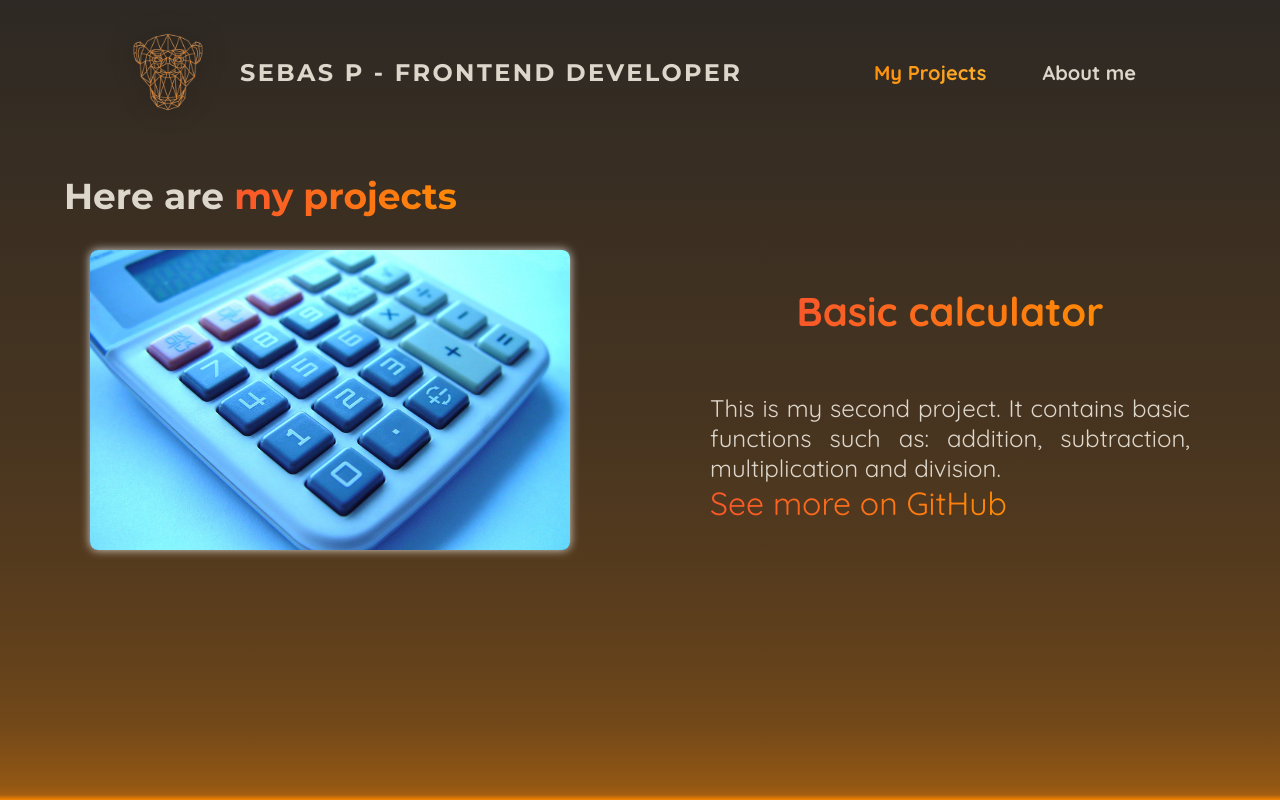
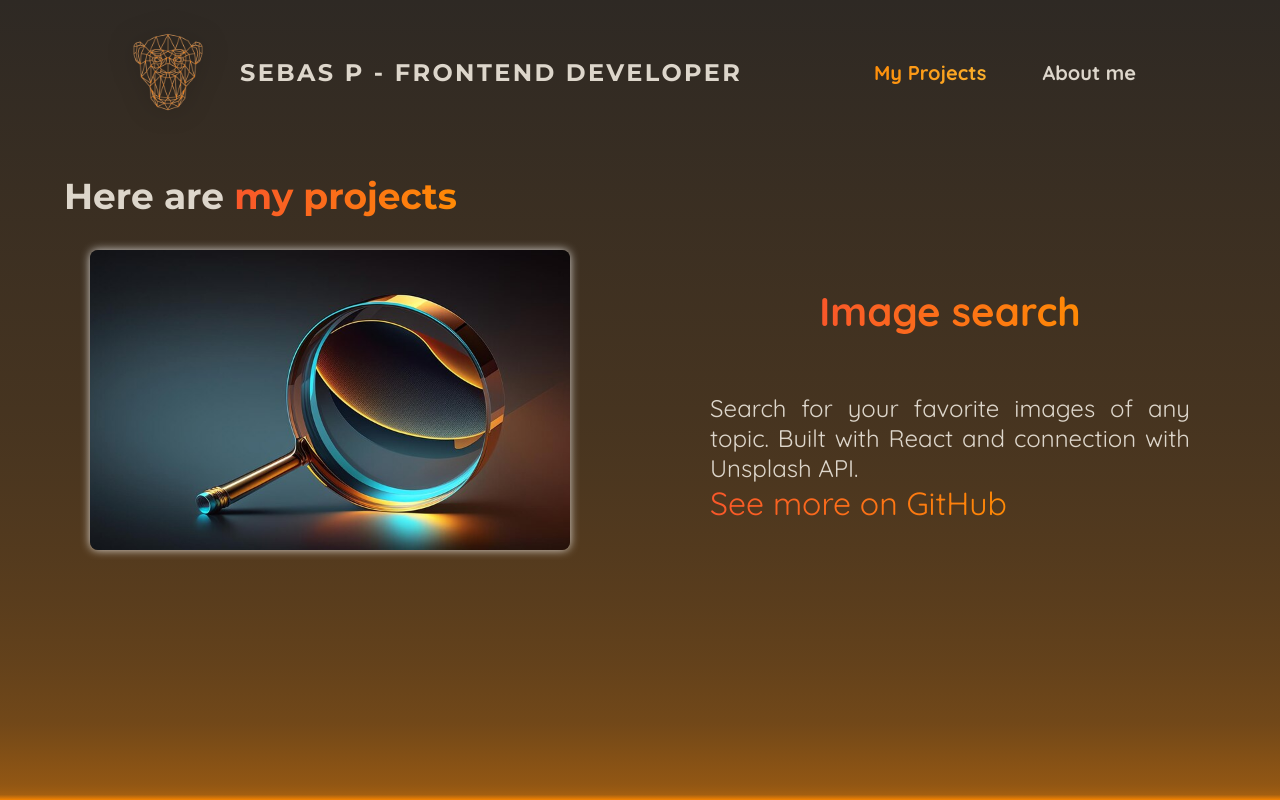
Before and after one commit to juanserodriguez29/juanserodriguez29.github.io, a Next.js app: page /projects in a window 1280 px wide. Built offline with nearby package versions, Linux system fonts and the light colour scheme.

Commit message:
Add project Images search

```diff
--- a/components/project-image.js
+++ b/components/project-image.js
@@ -1,7 +1,7 @@
 "use client";
 import { useState, useEffect } from "react";
 import vegetables from "@/assets/img/post-1.png";
-import calculate from "@/assets/img/calculator-1469773.jpg";
+import imagesSearch from "@/assets/img/Search.jpg";
 import monster from "@/assets/img/Monster Attack.jpg";
 import cine from "@/assets/img/Cine.jpg";
 import Image from "next/image";
@@ -9,7 +9,7 @@ import classes from "./project-image.module.css";
 
 const images = [
   { image: vegetables, description: "E-commerce productos agrícolas" },
-  { image: calculate, description: "Calculadora básica" },
+  { image: imagesSearch, description: "Buscador de imágenes" },
   { image: monster, description: "Ataque de monstruo" },
   { image: cine, description: "Mis películas favoritas" },
 ];
--- a/components/project-text.js
+++ b/components/project-text.js
@@ -7,25 +7,25 @@ const text = [
   {
     title: "E-commerce agricultural products",
     description:
-      "This is my first project. Full stack of a website where you can publish and buy agricultural products.",
+      "This is my first project. Full stack of a website where you can publish and buy agricultural products. Built with Angular",
     link: "https://github.com/juanserodriguez29/Grupo4",
   },
   {
-    title: "Basic calculator",
+    title: "Image search",
     description:
-      "This is my second project. It contains basic functions such as: addition, subtraction, multiplication and division.",
-    link: "https://github.com/juanserodriguez29/Math_Calculator",
+      "Search for your favorite images of any topic. Built with React and connection with Unsplash API.",
+    link: "https://github.com/juanserodriguez29/Images_search",
   },
   {
     title: "Monster attack",
     description:
-      "Game that simulates a fight between the player and a monster, you can see the records of the attacks on the console.",
+      "Game that simulates a fight between the player and a monster, you can see the records of the attacks on the console. Built with Javascript",
     link: "https://github.com/juanserodriguez29/Monster_killer",
   },
   {
     title: "My favorite films",
     description:
-      "You will be able to add a title, an image and give a rating to your favorite movies, all in one place.",
+      "You will be able to add a title, an image and give a rating to your favorite movies, all in one place. Built with Javascript",
     link: "https://github.com/juanserodriguez29/Rating_movies",
   },
 ];
```
Also changed, not shown: assets/img/Search.jpg (added).
